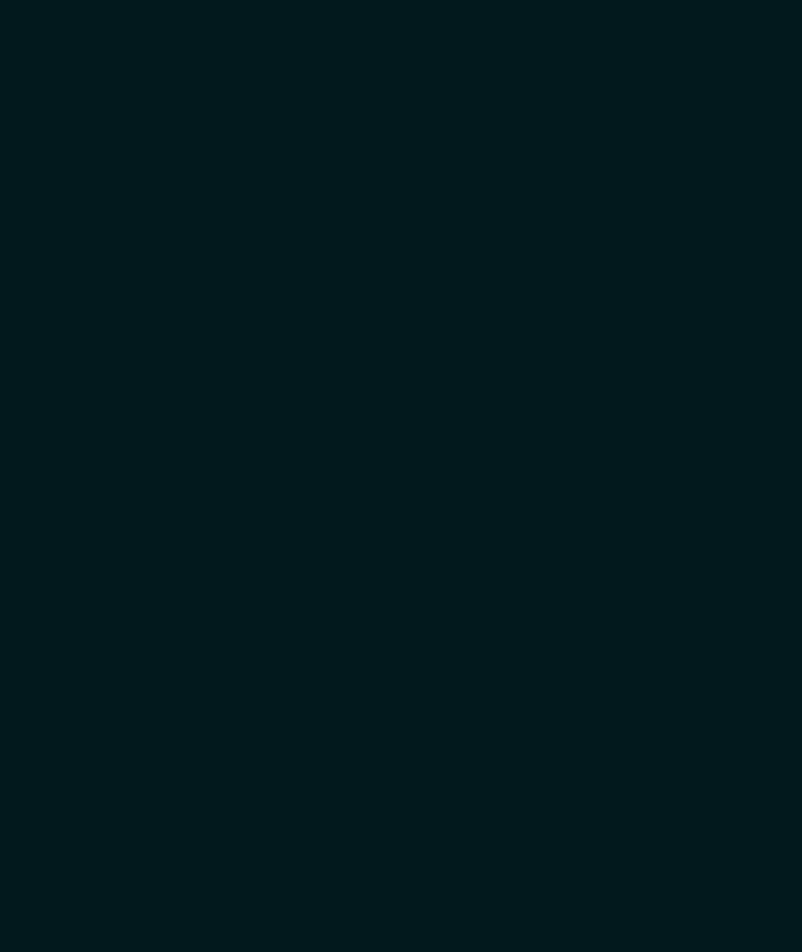
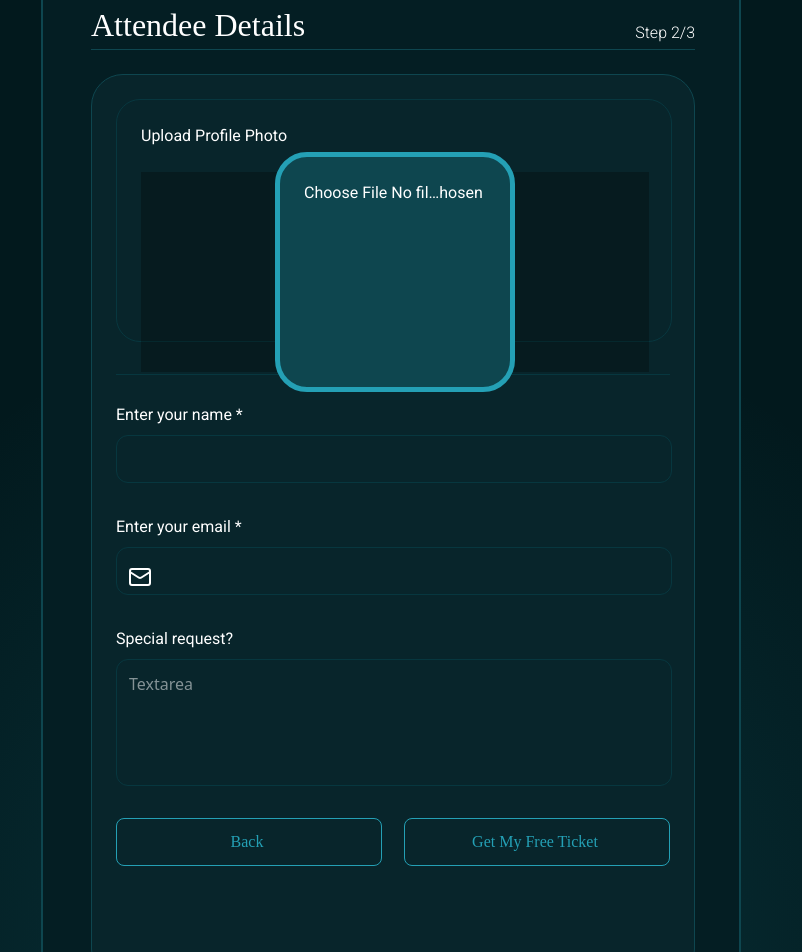
Before and after one commit to Odunsih/hng2_ticket_generator, a React (Vite) app: page / in a window 1280 px wide. Shown: the part 1100-2052 px from the top of the page, without its empty margins (249-1051 px from the left). Before the commit the page ends 991 px from the top, so only its background shows below. Built offline with nearby package versions, Linux system fonts and the light colour scheme; a web font is replaced by a local one.

Commit message:
add lucide-react dependency for enhanced icon support and include attendee section

```diff
--- a/package.json
+++ b/package.json
@@ -11,6 +11,7 @@
   },
   "dependencies": {
     "@tailwindcss/vite": "^4.0.6",
+    "lucide-react": "^0.475.0",
     "react": "^19.0.0",
     "react-dom": "^19.0.0",
     "react-icons": "^5.4.0",
--- a/src/App.jsx
+++ b/src/App.jsx
@@ -1,5 +1,6 @@
 import Header from "./layout/header"
 import Button from "./components/button.jsx";
+import { Mail } from 'lucide-react';
 import { useState } from "react";
 
 const App = () => {
@@ -11,7 +12,10 @@ const App = () => {
   return (
    <>
    <Header />
-   <main className="w-[90%] lg:w-[700px] border-[#0E464F] border-2 p-[24px] lg:p-[48px] rounded-[40px] bg-[#041E23] mt-15 m-auto ">
+
+   {/* STEP 1 */}
+   <section>
+      <main className="w-[90%] lg:w-[700px] border-[#0E464F] border-2 p-[24px] lg:p-[48px] rounded-[40px] bg-[#08252B] lg:bg-[#041E23] mt-15 m-auto ">
 
     <div className="w-[100%] lg:w-[604px] h-[78px] lg:h-[48px] mb-[25px] " >
       <div className="flex justify-between flex-col lg:flex-row ">
@@ -104,6 +108,62 @@ const App = () => {
     </div>
     </div>
     </main>
+   </section>
+
+   {/* STEP 2 */}
+   <section>
+      <main className="w-[90%] lg:w-[700px] border-[#0E464F] border-2 p-[24px] lg:p-[48px] rounded-[40px] bg-[#08252B] lg:bg-[#041E23] mt-15 m-auto ">
+
+    <div className="w-[100%] lg:w-[604px] h-[78px] lg:h-[48px] mb-[25px] " >
+      <div className="flex justify-between flex-row ">
+      <h1 className="btnFont text-[32px]  ">Attendee Details</h1>
+      <p className="text-[16px]/[150%] roboto mt-5 font-light ">Step 2/3</p>
+      </div>
+    <hr className="h-[4px] text-[#0E464F] " />
+    </div>
+
+    <div className="w-[100%] lg:w-[604px] lg:h-[907px] lg:p-[24px] rounded-[32px] bg-[#08252B] border-0 border-[#0E464F] lg:border-[1px] ">
+
+      {/* UPLAOD */}
+    <div className="w-[100%] lg:w-[556px]  lg:h-[243px] h-[328px] p-[16px] lg:p-[24px] rounded-[24px] border-[#07373F] border-[1px] text-center mb-[32px] ">
+      <h2 className="text-left roboto text-[16px]/[150%]">Upload Profile Photo</h2>
+      <div className=" w-[100%] lg:w-[508px]  lg:h-[200px] lg:bg-[#00000048] mt-[24px] ">
+        <input className="w-[240px] h-[240px] p-[24px] bg-[#0E464F] border-[#24A0B5] border-[5px] rounded-[32px] roboto text-[16px]/[150%] relative bottom-[10px] lg:bottom-[20px] " type="file" />
+      </div>
+    </div>
+    <hr className="h-[4px] text-[#07373F]" />
+    {/* NAME INPUT */}
+    <div className="w-[97%] lg:w-[556px] h-[80px] mt-[25px] flex flex-col ">
+    <label className="roboto text-[16px]/[150%] font-normal">Enter your name *</label>
+    <input className="p-[12px] w-[100%] lg:w-[556px] h-[48px] border-[#07373F] border-[1px] rounded-[12px] text-[16px] mt-[8px] transition focus:ring-2 focus:ring-[#24A0B5] focus:outline-none caret-[#24A0B5] " type="text" />
+    </div>
+    {/* EMAIL INPUT */}
+    <div className="w-[97%] lg:w-[556px] h-[80px] mt-[32px] flex flex-col ">
+    <label className="roboto text-[16px]/[150%] font-normal">Enter your email *</label>
+     <div className="relative">
+        <Mail className="absolute left-3 top-6.5 h-[24px] w-[24px] text-[#fff]" />
+      </div>
+      <input className="p-[12px] pl-[40px] w-[100%] lg:w-[556px] h-[48px] flex border-[#07373F] border-[1px] rounded-[12px] text-[16px] mt-[8px] transition focus:ring-2 focus:ring-[#24A0B5] focus:outline-none " type="email" />
+
+    </div>
+
+    {/* TEXTAREA */}
+    <div className="w-[97%] lg:w-[556px] h-[159px] mt-[32px] flex flex-col">
+        <label className="roboto text-[16px]/[150%] font-normal mb-[8px]" htmlFor="textarea">Special request?</label>
+        <textarea className="w-[100%] lg:w-[556px] h-[127px] p-[12px] rounded-[12px] resize-none focus:bg-[#083C46] border-[#07373F] border-[1px] text-[16px]/[150%]  focus:ring-2 focus:ring-[#24A0B5] focus:outline-none " placeholder="Textarea"></textarea>
+    </div>
+        {/* BUTTONS */}
+        <div className="flex justify-between flex-col h-[112px] lg:flex-row mt-[32px]">
+      <Button variant="select" btnName={"Back"} />
+      <Button variant="select" btnName={"Get My Free Ticket"} />
+    </div>
+    </div>
+
+
+    {/* </div> */}
+    </main>
+   </section>
+
    </>
   )
 }
```
Also changed, not shown: 1 other file (tests, documents, lock files or other folders). Lines whose indentation alone changed are shown as unchanged.
